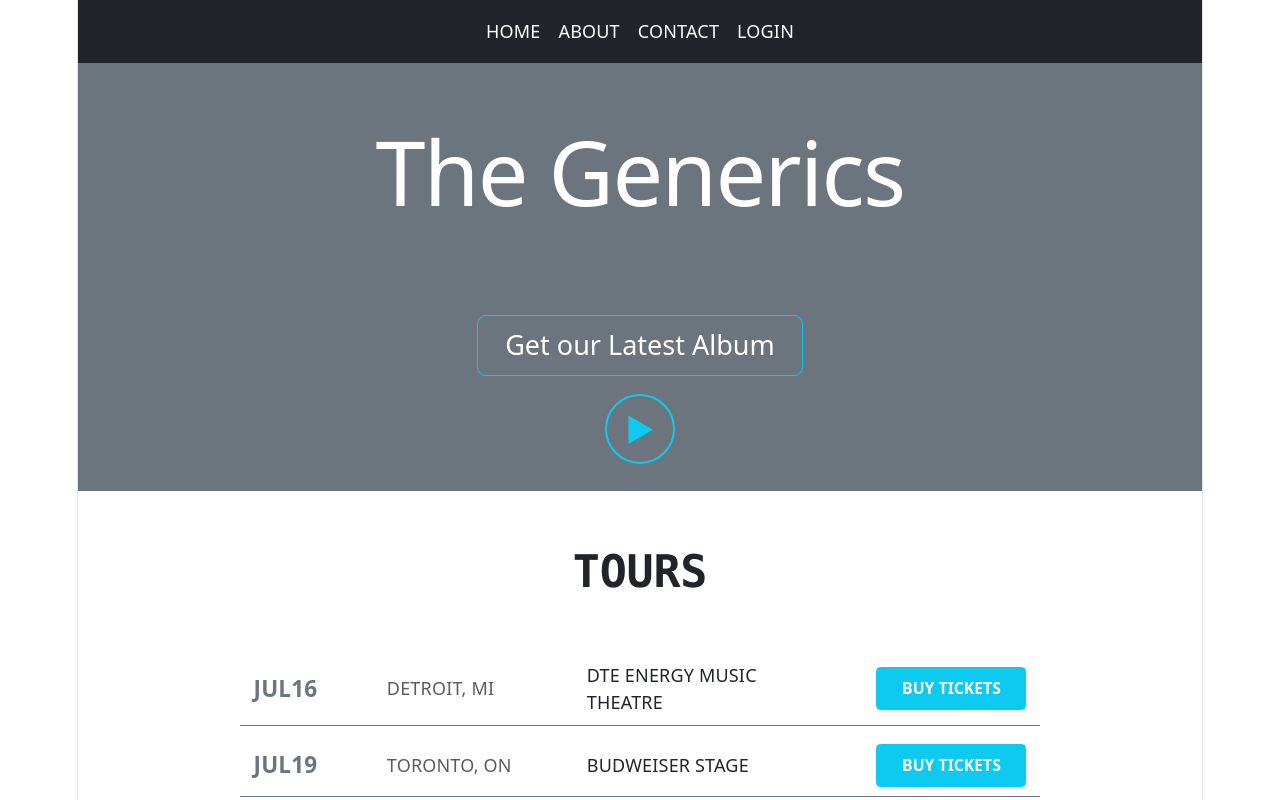
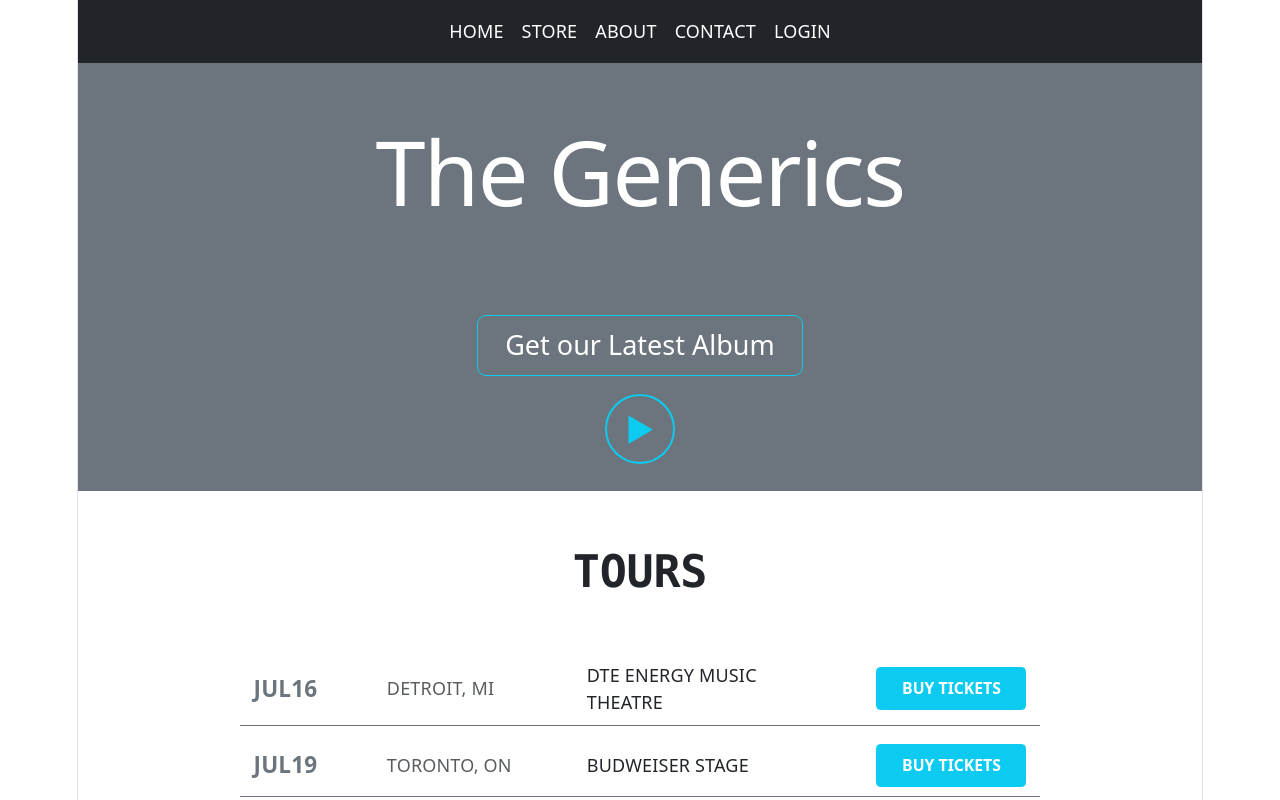
Before and after one commit to ChauhanVinay/React-E-Commerce, a React (Vite) app: page / in a window 1280 px wide. Shown: the top 800 px of the page. Built offline with nearby package versions, Linux system fonts and the light colour scheme.

Commit message:
Protecting the Product Page

```diff
--- a/src/App.jsx
+++ b/src/App.jsx
@@ -52,9 +52,8 @@ function StoreApp() {
 
         <Route path="/store">
           {authCtx.isLoggedIn ? (
-            <ProductList
-              onShowCart={() => setShowCart(true)}
-            />
+          <ProductList
+          onShowCart={() => setShowCart(true)}/>
           ) : (
             <Redirect to="/login" />
           )}
--- a/src/components/Header.jsx
+++ b/src/components/Header.jsx
@@ -38,7 +38,7 @@ export default function Header({ onShowCart }) {
             HOME
           </NavLink>
 
-          {authCtx.isLoggedIn && (
+
             <NavLink
               to="/store"
               className="nav-link text-white"
@@ -46,7 +46,7 @@ export default function Header({ onShowCart }) {
             >
               STORE
             </NavLink>
-          )}
+
 
           <NavLink
             to="/about"
```
